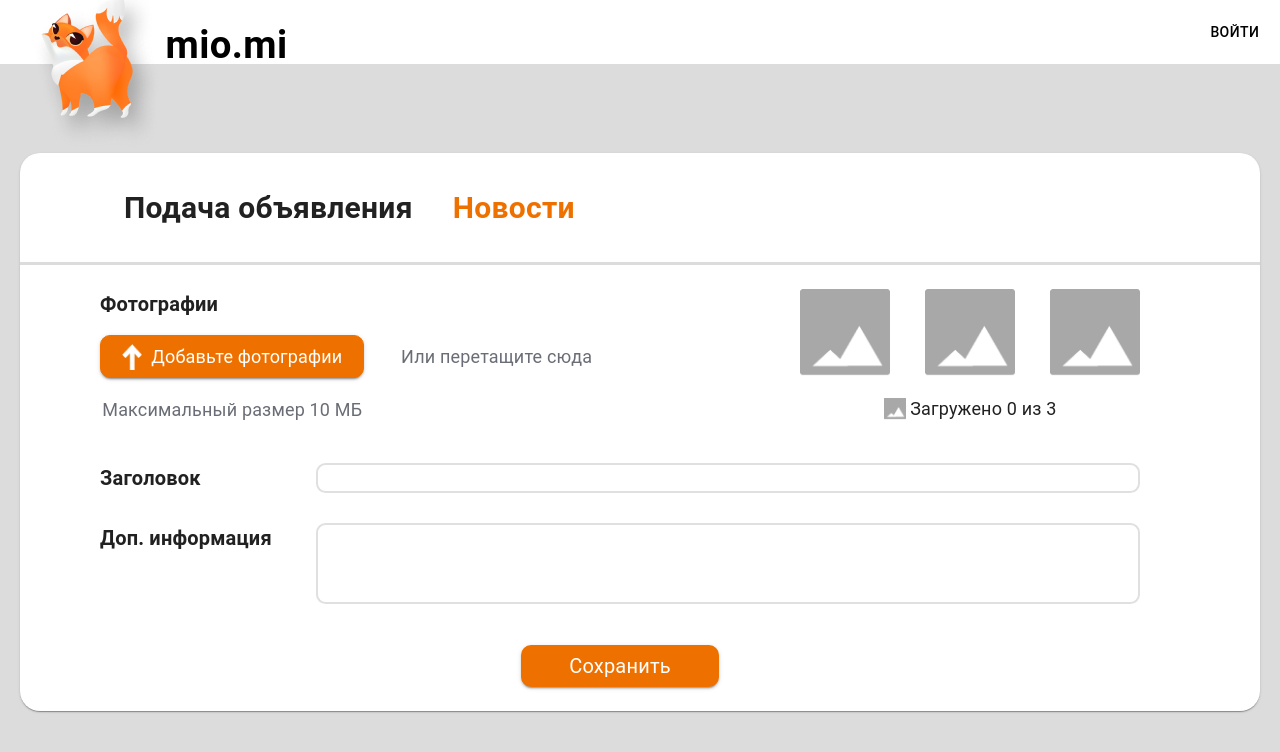
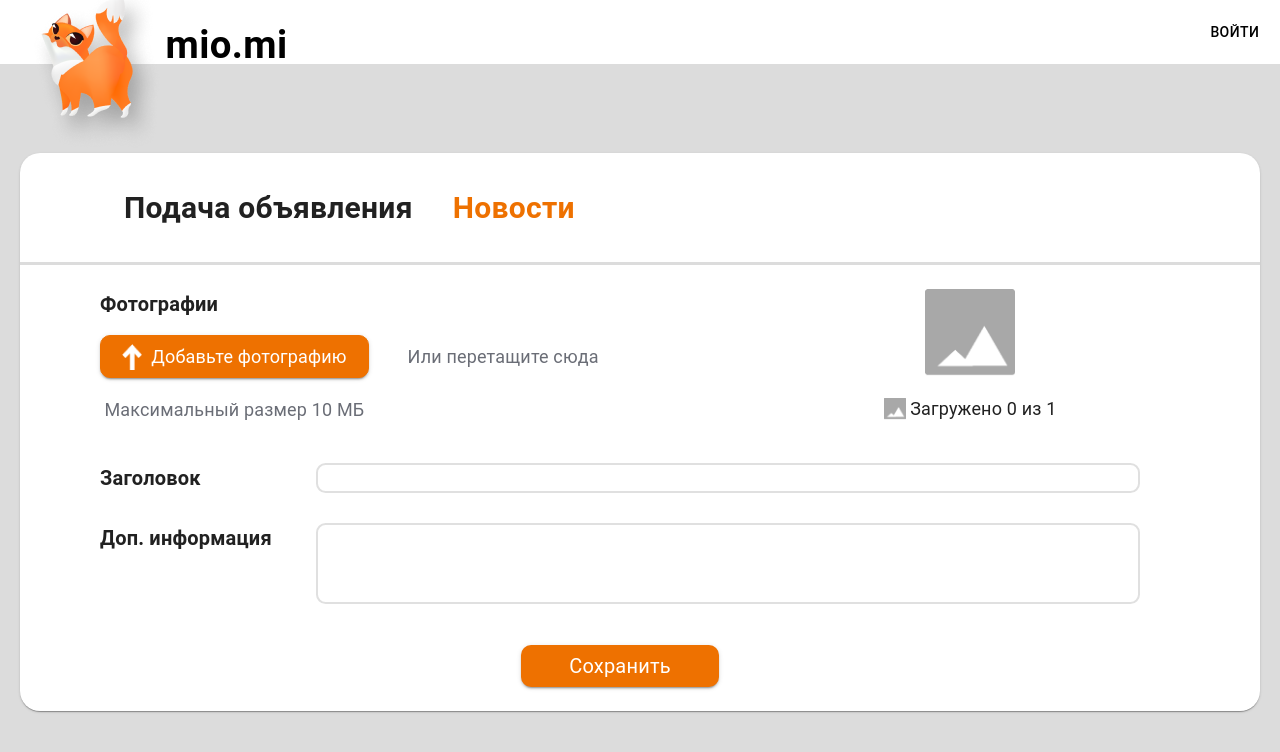
Before and after one commit to quaesum/miomi-front, a React (Create React App) app: page /news/create-news in a window 1280 px wide. Shown: the top 752 px of the page. Built offline with nearby package versions, Linux system fonts and the light colour scheme; no server answers.

Commit message:
Implement add new news

```diff
--- a/src/auth/data.service.js
+++ b/src/auth/data.service.js
@@ -5,15 +5,11 @@ const BASE_URL = "http://miomi.by/api/"
 
 class DataService {
     async addNewAnimal(data) {
-        return await axios.post(BASE_URL + 'animal/v1/add', { ...data }, { headers: authHeader() }).then(res => {
-            return res.data
-        });
+        return await axios.post(BASE_URL + 'animal/v1/add', { ...data }, { headers: authHeader() }).then(res => res.data);
     }
 
-
-
-    addNewNews(data) {
-        return axios.get(BASE_URL + '', { ...data }, { headers: authHeader() });
+    async addNewNews(data) {
+        return await axios.post(BASE_URL + 'news/v1/add', { ...data }, { headers: authHeader() }).then(res => res.data);
     }
 
     async addPhotoNews(file) {
--- a/src/pages/CreateNewsPage/CreateNewsPage.jsx
+++ b/src/pages/CreateNewsPage/CreateNewsPage.jsx
@@ -3,9 +3,11 @@ import { Box, Button, Card, Typography } from "@mui/material";
 import { PlaceAnAd } from "../../components/PlaceAnAd/PlaceAnAd";
 import arrowUp from "../../assets/CreateAnimalPage/arrow-up.png";
 import { useForm } from "react-hook-form";
-import { CustomTypographyTag } from "../../components/CustomTypographyTag/CustomTypographyTag";
 import nullPicture from "../../assets/CreateAnimalPage/null-picture.png";
 import { CustomButton } from "../CurrentAnimalPage/componentsPage/ModalPhotos";
+import DataService from "../../auth/data.service";
+import { useNavigate } from "react-router";
+import { useAnimalContext } from "../../Context/AnimalContext";
 
 export const CustomTag = ({
   type,
@@ -49,41 +51,59 @@ export const CustomLabelTag = ({ text, sx, className }) => {
   );
 };
 
-const typesImage = ["image/png", "image/jpeg", "image/gif", "image/svg+xml"];
-
 export const CreateNewsPage = () => {
-  const [photos, setPhotos] = useState([]);
+  const navigate = useNavigate();
+  const { updateNews } = useAnimalContext();
+  const [photo, setPhoto] = useState(null);
   const [isDragEnter, setIsDragEnter] = useState(false);
-  const [photoElements, setPhotoElements] = useState([]);
+  const [photoElement, setPhotoElement] = useState([]);
+  const [isRequestImages, setIsRequestImages] = useState(false);
+  const [photosId, setPhotosId] = useState([]);
 
   useEffect(() => {
-    let tempPhotoElements = [];
-    for (let i = 0; i < 3; i++) {
+    if (!isRequestImages && photosId.length === 1 && getValues("label")) {
+      const postData = {
+        photo: photosId[0],
+        label: getValues("label"),
+        description: getValues("description"),
+      };
+
+      DataService.addNewNews(postData)
+        .then((res) => {
+          navigate("/");
+          updateNews();
+        })
+        .catch((er) => console.log(er.message));
+    }
+  }, [photosId, isRequestImages]);
+
+  useEffect(() => {
+    let tempPhotoElement = null;
     let path = "";
     try {
-        path = URL.createObjectURL(photos[i]);
+      path = URL.createObjectURL(photo);
     } catch (er) {}
-      tempPhotoElements[i] = (
+    tempPhotoElement = (
       <img
         className={`${path ? "cursor-pointer" : ""}`}
-          key={i}
+        key={path}
         style={{
           height: "90px",
           width: "90px",
         }}
-          onClick={path ? () => deleteFile(i) : () => {}}
+        onClick={path ? () => deleteFile() : () => {}}
         src={path ? path : nullPicture}
         alt={"photo_image"}
         loading="lazy"
       />
     );
-    }
-    setPhotoElements(tempPhotoElements);
-  }, [photos]);
+
+    setPhotoElement(tempPhotoElement);
+  }, [photo]);
 
   useEffect(() => {
-    setValue("photos", photos.length);
-  }, [photos]);
+    setValue("photos", photo ? 1 : 0);
+  }, [photo]);
 
   const {
     register,
@@ -99,40 +119,37 @@ export const CreateNewsPage = () => {
   });
 
   const addFile = (file) => {
-    let tempPhotos = [...photos];
-    tempPhotos.unshift(file);
-    tempPhotos = tempPhotos.slice(0, 3);
-    setPhotos(tempPhotos);
+    setPhoto(file);
   };
 
-  const addFiles = (files) => {
-    let tempPhotos = [...photos];
-    files.forEach((el) => {
-      tempPhotos.unshift(el);
-    });
-    tempPhotos = tempPhotos.slice(0, 3);
-    setPhotos(tempPhotos);
+  const deleteFile = () => {
+    setPhoto(null);
   };
 
-  const deleteFile = (i) => {
-    let tempFiles = [...photos];
-    console.log(i);
-    tempFiles = tempFiles.map((el, index) => {
-      if (index !== i) return el;
-      else return null;
-    });
-    tempFiles = tempFiles.filter((el) => el !== null);
-    setPhotos(tempFiles);
+  const getPhotosId = async () => {
+    let tempPhoto = [];
+
+    setIsRequestImages(true);
+
+    await DataService.addPhotoNews(photo)
+      .then((res) => {
+        tempPhoto.push(res.data);
+      })
+      .catch((er) => {});
+    if (tempPhoto.length === 1) {
+      setPhotosId(tempPhoto);
+      setIsRequestImages(false);
+    }
   };
 
   const handleSubmitForm = () => {
-    console.log(getValues());
+    getPhotosId();
   };
 
   const handleFileLoad = (e, index) => {
     if (e.target.files) {
       const files = [...e.target.files];
-      addFiles(files);
+      addFile(files?.[0]);
     }
   };
 
@@ -163,11 +180,7 @@ export const CreateNewsPage = () => {
 
     const files = [...event.dataTransfer.files];
     console.log(files);
-    if (files.length > 1) {
-      addFiles(files);
-    } else {
     files.forEach((el) => addFile(el));
-    }
     setIsDragEnter(false);
   };
 
@@ -234,7 +247,7 @@ export const CreateNewsPage = () => {
                             width={20}
                           />
                           <Typography className="!normal-case" fontSize={18}>
-                            &nbsp; Добавьте фотографии
+                            &nbsp; Добавьте фотографию
                           </Typography>
                         </>
                       }
@@ -261,8 +274,8 @@ export const CreateNewsPage = () => {
 
                 {/* VIEW PHOTOS */}
                 <Box className="min-w-100 ">
-                  <Box width={340} className="flex flex-row justify-between">
-                    {photoElements}
+                  <Box width={340} className="flex flex-row justify-center">
+                    {photoElement}
                   </Box>
                   <Box className="flex justify-center items-center !mt-10">
                     <Box className="flex flex-col">
@@ -278,10 +291,12 @@ export const CreateNewsPage = () => {
                           loading="lazy"
                         />
                         <Typography fontSize={18}>
-                          &nbsp;{`Загружено ${photos.length} из 3`}
+                          &nbsp;{`Загружено ${photo !== null ? 1 : 0} из 1`}
                         </Typography>
                       </Box>
-                      {photos.length < 1 && (
+                      {photo
+                        ? false
+                        : true && (
                             <Typography
                               sx={{
                                 color: "red",
```
Lines whose indentation alone changed are shown as unchanged.
